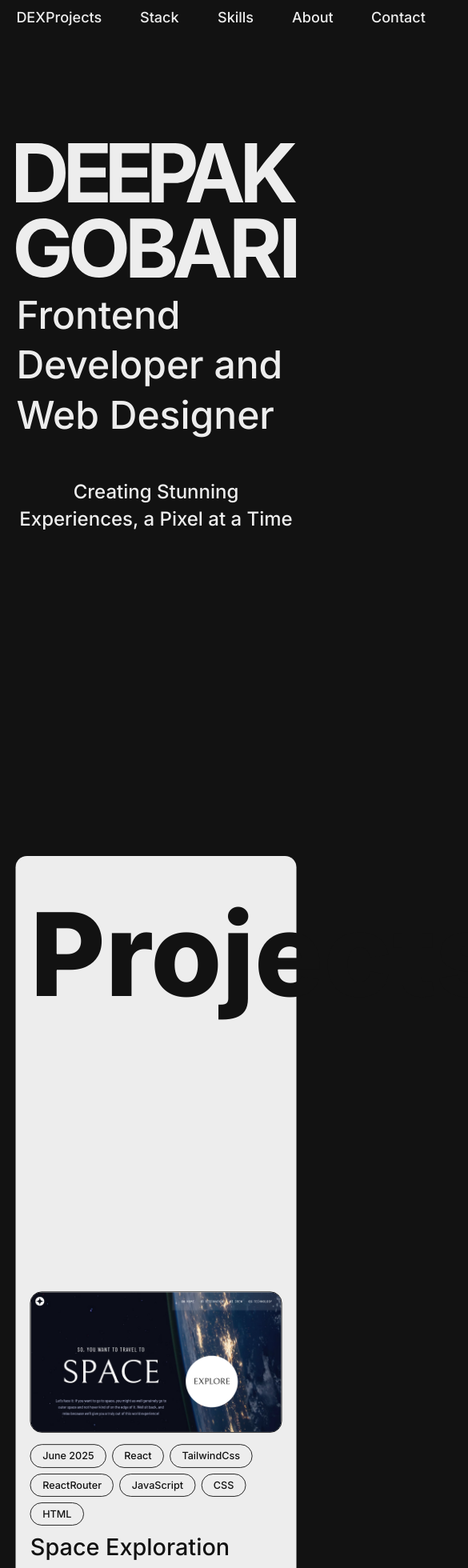
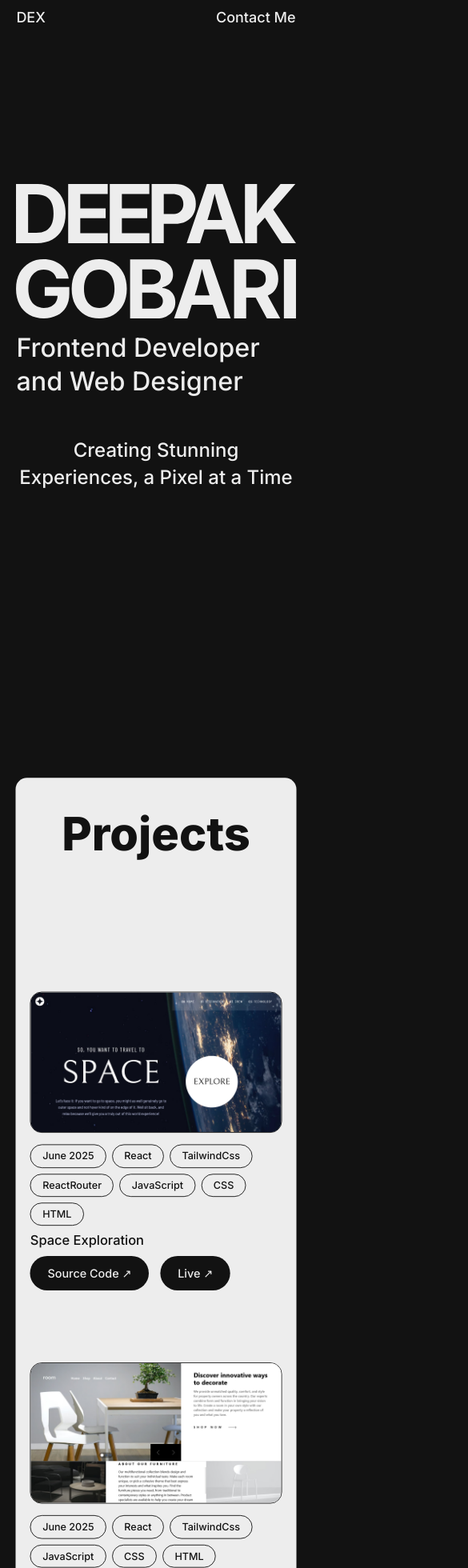
Before and after one commit to mintdexdev/portfolio, a React (Vite) app: page / in a window 390 px wide. Shown: the top 1960 px of the page at 80% size, 585 px wide, since content can reach past the window. Built offline with nearby package versions, Linux system fonts and the light colour scheme.

Commit message:
fully responsive

```diff
--- a/src/components/About.jsx
+++ b/src/components/About.jsx
@@ -9,7 +9,7 @@ export default function About() {
     <section id='section-about' className='py-50' >
       <ContainerX>
 
-        <h2 className='mb-20 text-l9 text-center'>Projects</h2>
+        <h2 className='mb-20 text-l9 text-center'>About</h2>
 
         <div className='flex items-center justify-center'>
           <div>
--- a/src/components/Contact.jsx
+++ b/src/components/Contact.jsx
@@ -11,8 +11,6 @@ export default function Contact() {
       <div className='section-contact py-[clamp(20px,15.3846px+1.2821vw,40px)]  h-full w-full  rounded-2xl '>
         <ContainerX>
           <h2 className='mb-20 text-l9 text-center'>Contact</h2>
-
-
 
           <div className='text-center my-[100px]'>
 
@@ -37,14 +35,14 @@ export default function Contact() {
 
           </div>
 
-          <div className='flex justify-between'>
+          <div className='text-center flex flex-col gap-4 sm:flex-row sm:justify-between '>
             <div className=''>
-              <p>Availibility?</p>
-              <p>Currently Available</p>
+              <p className=''>availibility?</p>
+              <p className='bg-neutral-300 rounded-full w-fit mx-auto px-5    sm:w-auto sm:p-0 sm:m-0 sm:bg-transparent '>Currently Available</p>
             </div>
             <div>
-              <p className='text-right'>for other inquires</p>
-              <p>{links.contactEmail}</p>
+              <p className='sm:text-right'>for other inquires:</p>
+              <p className='bg-neutral-300 rounded-full w-fit mx-auto px-5    sm:w-auto sm:p-0 sm:m-0 sm:bg-transparent '>{links.contactEmail}</p>
             </div>
           </div>
 
--- a/src/components/Navbar.jsx
+++ b/src/components/Navbar.jsx
@@ -1,8 +1,11 @@
 import { useEffect, useState } from 'react';
 import ContainerX from './ui/ContainerX';
 import { navList } from '@/data/lists'
+import { useViewportSize } from '@/context/ViewportSize';
 
 export default function Navbar() {
+
+  const viewpostSize = useViewportSize()
 
   const [lastScrollY, setLastScrollY] = useState(window.scrollY)
   const [headerHideStyle, setHeaderHideStyle] = useState(null)
@@ -37,6 +40,8 @@ export default function Navbar() {
             DEX
           </a>
 
+          {viewpostSize !== "small" ?
+
             <ul className='flex gap-12'>
               {navList.map((item) => (
                 <li className=' will-change-transform duration-300 hover:brightness-75 hover:scale-[1.02] active:scale-[0.98] '
@@ -45,6 +50,11 @@ export default function Navbar() {
                 </li>
               ))}
             </ul>
+            :
+           <div>
+            <a href="#section-contact">Contact Me</a>
+           </div>
+          }
 
         </div>
 
--- a/src/components/Projects.jsx
+++ b/src/components/Projects.jsx
@@ -90,7 +90,7 @@ export default function Projects() {
 
             <div >
               {projectList.map((item, idx) => (
-                <div className='h-screen min-h-[640px] my-[100px] flex items-center'
+                <div className='lg:h-screen lg:min-h-[640px] my-[100px] flex items-center'
                   key={item.name}
                 >
                   <ProjectCard
--- a/src/components/Skills.jsx
+++ b/src/components/Skills.jsx
@@ -44,7 +44,7 @@ export default function Skills() {
           <div className='mb-20 text-l9 text-center'>Skills</div>
 
           <div ref={skillContainer}
-            className='text-l2 w-1/2 mx-auto'>
+            className='text-l2 lg:w-1/2 mx-auto'>
 
             {skillList.map((item, i) => (
               <div className=' border border-white/24 bg-zinc-900 rounded-2xl px-4 py-3 my-4'
--- a/src/components/Stack.jsx
+++ b/src/components/Stack.jsx
@@ -2,25 +2,37 @@ import { developmentStackList, designStackList } from '@/data/lists.js'
 
 import ContainerX from '@/components/ui/ContainerX';
 import StackCard from '@/components/ui/StackCard';
+import { useViewportSize } from '@/context/ViewportSize';
 
 const CONSTANTS = {
   StackCardOffset: 120
 }
 
 export default function Stack() {
+  const viewportSize = useViewportSize()
+
+  if (viewportSize == "small") CONSTANTS.StackCardOffset = 70
+  else if (viewportSize == "medium") CONSTANTS.StackCardOffset = 70
 
   return (
     <section id='section-stack'>
       <div className='pt-20'>
         <ContainerX>
           <h2 className='mb-20 text-l9 text-center'>Skills</h2>
-          <div className='flex gap-4'>
+          <div className='flex gap-4 flex-col lg:flex-row'>
 
-            <div className='w-1/4 min-w-[280px] h-screen sticky top-0 grid place-items-center'>
-              <h3 className='text-l4'>Development</h3>
-            </div>
+            {
+              viewportSize == "large" ?
+                < div className='w-1/4 min-w-[280px] h-screen sticky top-0 grid place-items-center'>
+                  <h3 className='text-l4'>Development</h3>
+                </div> :
+                < div className=' sticky top-0 '>
+                  <h3 className='text-l4'>Development</h3>
+                </div>
+            }
 
-            <div className='w-3/4'>
+
+            <div className='w-full lg:w-3/4'>
               {developmentStackList.map((item, index, array) => (
                 <div
                   className='sticky'
@@ -42,13 +54,19 @@ export default function Stack() {
             </div>
           </div>
 
-          <div className='flex gap-4'>
+          <div className='flex gap-4 flex-col lg:flex-row'>
 
-            <div className='w-1/4 min-w-[280px] h-screen sticky top-0 grid place-items-center'>
-              <h3 className='text-l4'>Design</h3>
-            </div>
+            {
+              viewportSize == "large" ?
+                < div className='w-1/4 min-w-[280px] h-screen sticky top-0 grid place-items-center'>
+                  <h3 className='text-l4'>Design</h3>
+                </div> :
+                < div className=' sticky top-[0] '>
+                  <h3 className='text-l4'>Design</h3>
+                </div>
+            }
 
-            <div className='w-3/4'>
+            <div className='w-full lg:w-3/4'>
               {designStackList.map((item, index, array) => (
                 <div className=' sticky '
                   style={
@@ -70,7 +88,7 @@ export default function Stack() {
           </div>
 
         </ContainerX>
-      </div>
-    </section>
+      </div >
+    </section >
   )
 }
--- a/src/components/ui/ProjectCard.jsx
+++ b/src/components/ui/ProjectCard.jsx
@@ -34,7 +34,7 @@ export default function ProjectCard(
             title='View Source Code for this Project'
           >
             <ButtonDark>
-              View Source Code ↗
+              Source Code ↗
             </ButtonDark>
           </a>
           <a className="text-sm"
@@ -43,7 +43,7 @@ export default function ProjectCard(
             title='View Live Preview of this project'
           >
             <ButtonDark>
-              View Live ↗
+              Live ↗
             </ButtonDark>
           </a>
         </div>
--- a/src/components/ui/StackCard.jsx
+++ b/src/components/ui/StackCard.jsx
@@ -1,4 +1,4 @@
-import React from 'react'
+import React, { useEffect, useRef } from 'react'
 
 export default function StackCard(
   {
@@ -7,18 +7,24 @@ export default function StackCard(
     index
   }
 ) {
+  const gridRef = useRef();
+
+  useEffect(() => {
+
+  })
   return (
-    <div className={`skills-card h-[640px] rounded-t-2xl `}    >
+    <div className={`skills-card h-[640px] rounded-t-2xl border-t border-white/38 `}    >
       <div className='p-5  flex justify-between'>
         <div className='text-l2'>{title}</div>
         <div className='text-l2'>{index + 1}</div>
       </div>
-      <div className='flex gap-5 flex-wrap border-t px-5 py-10'>
+      <div ref={gridRef}
+        className='grid  [grid-template-columns:repeat(auto-fit,minmax(120px,1fr))] sm:grid-cols-4 px-5 py-10 gap-y-10'>
         {skills.map((skill) => (
           <div key={skill.name || skill}>
             {skill.imgSrc ?
               <div className='text-center '>
-                <div className='w-[100px] h-[100px] mb-4 flex items-center mx-auto'>
+                <div className='w-[48px] h-[48px] mb-4 flex items-center mx-auto sm:w-[100px]  sm:h-[100px] '>
                   <img src={skill.imgSrc} alt={skill.alt} />
                 </div>
                 <p className='font-mono' >{skill.name}</p>
--- a/src/global.css
+++ b/src/global.css
@@ -35,7 +35,7 @@ a {
 }
 
 .text-l9 {
-  font-size: calc((160/16) * 1rem);
+  font-size: clamp(4rem, 2.3077rem + 6.4103vw, 10rem);
   line-height: 1.2;
   font-weight: 800;
 }
@@ -61,7 +61,7 @@ a {
 }
 
 .text-l4 {
-  font-size: calc((48/16) * 1rem);
+  font-size: clamp(2rem, 1.7692rem + 1.0256vw, 3rem);
   line-height: 1.3;
 }
 
@@ -71,7 +71,7 @@ a {
 }
 
 .text-l2 {
-  font-size: calc((32/16) * 1rem);
+  font-size: clamp(1.125rem, 0.9231rem + 0.8974vw, 2rem);
   line-height: 1.4;
 }
 
```
Lines whose indentation alone changed are shown as unchanged.
